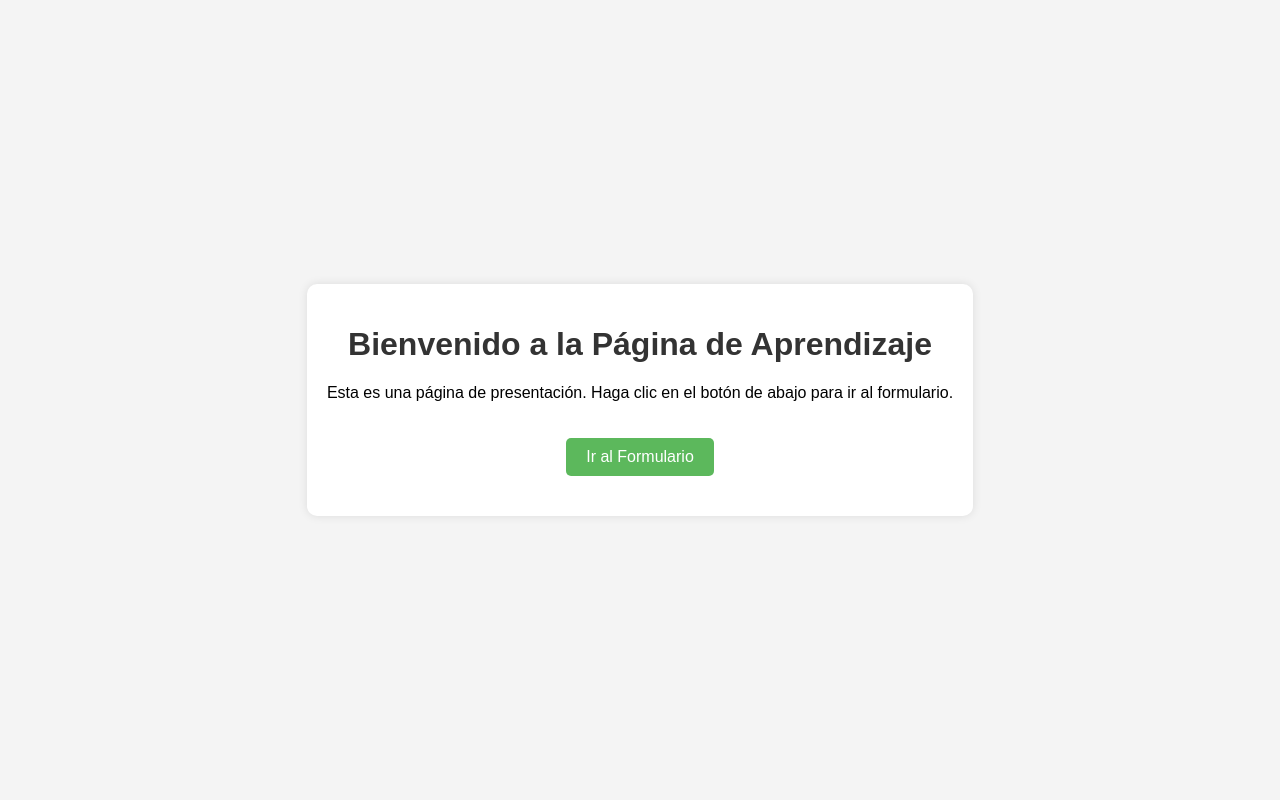
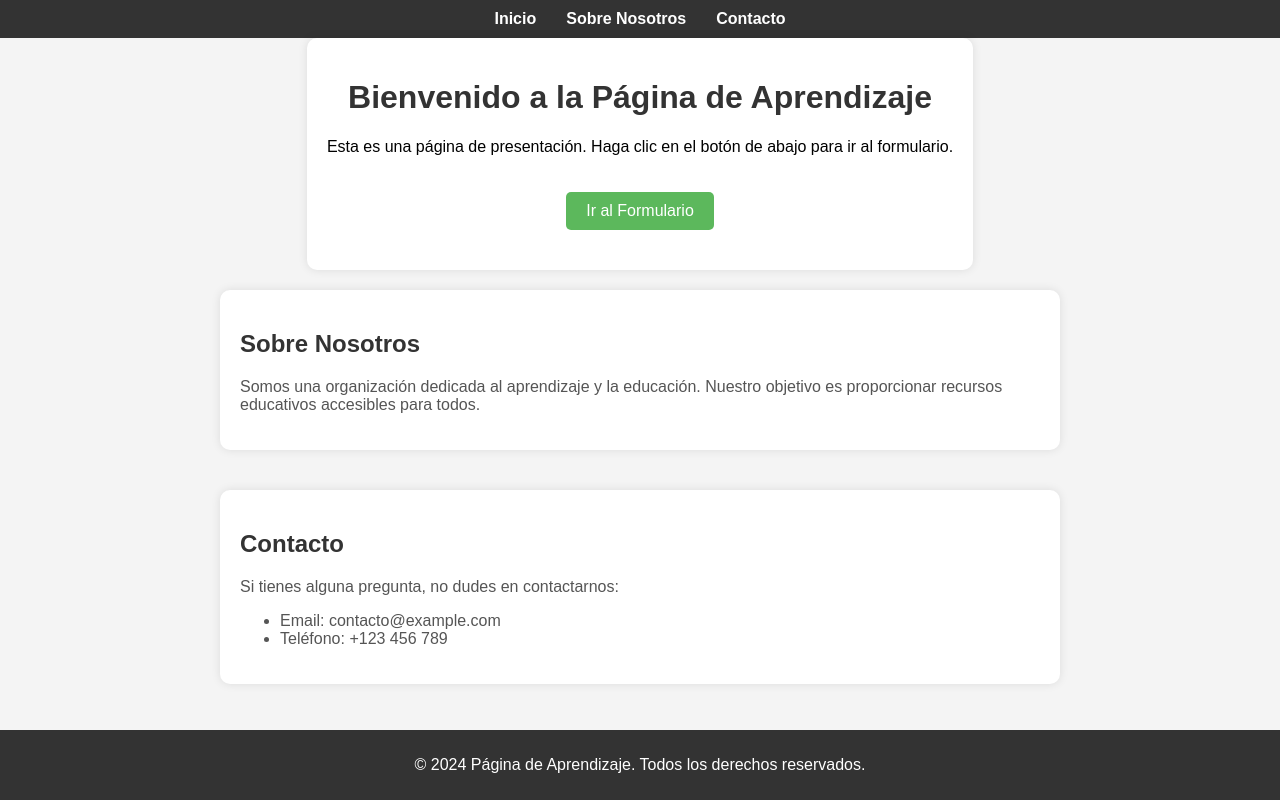
Before and after one commit to DavidLp95/primera-base-de-datos, a Flask app: page / in a window 1280 px wide. Run offline with Flask 3, Linux system fonts and the light colour scheme.

Commit message:
mejorando la pagina index y css

```diff
--- a/app.py
+++ b/app.py
@@ -15,7 +15,7 @@ db_config = {
     'port': 3307
 }
 
-# se modifica el pueto raiz ----------
+# se modifica el pueto raiz html----------
 @app.route('/')
 def index():
     return render_template('index.html')
--- a/static/styles.css
+++ b/static/styles.css
@@ -5,9 +5,28 @@ body {
     margin: 0;
     padding: 0;
     display: flex;
-    justify-content: center;
+    flex-direction: column;
     align-items: center;
-    height: 100vh;
+    justify-content: flex-start;
+    min-height: 100vh;
+}
+
+/* Estilos de la barra de navegación */
+header {
+    background-color: #333;
+    width: 100%;
+    padding: 10px 0;
+}
+
+/* Estilos del pie de página */
+footer {
+    background-color: #333;
+    color: white;
+    padding: 10px 0;
+    text-align: center;
+    width: 100%;
+    position: absolute;
+    bottom: 0;
 }
 
 /* Estilos del contenedor principal */
@@ -17,26 +36,9 @@ body {
     padding: 20px;
     border-radius: 10px;
     box-shadow: 0 0 10px rgba(0, 0, 0, 0.1);
-
-    /* Estilos para el botón de navegación */
-.button {
-    display: inline-block;
-    padding: 10px 20px;
-    margin: 20px 0;
-    font-size: 16px;
-    color: white;
-    background-color: #5cb85c;
-    border: none;
-    border-radius: 5px;
-    text-decoration: none;
-    cursor: pointer;
-}
-.button:hover {
-    background-color: #4cae4c;
-}
 }
 
-/* Estilos del contenedor del formulario */
+/* Estilos del formulario */
 form {
     background-color: #ffffff;
     padding: 20px;
@@ -49,7 +51,6 @@ form {
 /* Estilos de los títulos */
 h1 {
     color: #333;
-    text-align: center;
 }
 
 /* Estilos de los labels y inputs */
@@ -82,3 +83,62 @@ input[type="submit"] {
 input[type="submit"]:hover {
     background-color: #4cae4c;
 }
+
+/* Estilos para los botones */
+.button {
+    display: inline-block;
+    padding: 10px 20px;
+    margin: 20px 0;
+    font-size: 16px;
+    color: white;
+    background-color: #5cb85c;
+    border: none;
+    border-radius: 5px;
+    text-decoration: none;
+    cursor: pointer;
+}
+
+.button:hover {
+    background-color: #4cae4c;
+}
+
+/* Estilos de las secciones */
+section {
+    background-color: #ffffff;
+    padding: 20px;
+    margin: 20px 0;
+    width: 80%;
+    max-width: 800px;
+    border-radius: 10px;
+    box-shadow: 0 0 10px rgba(0, 0, 0, 0.1);
+}
+
+section h2 {
+    color: #333;
+}
+
+section p, section ul {
+    color: #555;
+}
+
+nav ul {
+    list-style: none;
+    display: flex;
+    justify-content: center;
+    padding: 0;
+    margin: 0;
+}
+
+nav ul li {
+    margin: 0 15px;
+}
+
+nav ul li a {
+    color: white;
+    text-decoration: none;
+    font-weight: bold;
+}
+
+nav ul li a:hover {
+    text-decoration: underline;
+}
--- a/templates/formulario.html
+++ b/templates/formulario.html
@@ -25,5 +25,6 @@
         <input type="submit" value="Enviar">
 
     </form>
+    <a href="{{ url_for('index')}}" class="button"> volver pagina de inicio</a>
 </body>
 </html>
--- a/templates/index.html
+++ b/templates/index.html
@@ -7,10 +7,38 @@
     <link rel="stylesheet" href="/static/styles.css">
 </head>
 <body>
+    <header>
+        <nav>
+            <ul>
+                <li><a href="/">Inicio</a></li>
+                <li><a href="#about">Sobre Nosotros</a></li>
+                <li><a href="#contact">Contacto</a></li>
+            </ul>
+        </nav>
+    </header>
+
     <div class="container">
         <h1>Bienvenido a la Página de Aprendizaje</h1>
         <p>Esta es una página de presentación. Haga clic en el botón de abajo para ir al formulario.</p>
         <a href="{{ url_for('formulario') }}" class="button">Ir al Formulario</a>
     </div>
+
+    <section id="about">
+        <h2>Sobre Nosotros</h2>
+        <p>Somos una organización dedicada al aprendizaje y la educación. Nuestro objetivo es proporcionar recursos educativos accesibles para todos.</p>
+    </section>
+
+    <section id="contact">
+        <h2>Contacto</h2>
+        <p>Si tienes alguna pregunta, no dudes en contactarnos:</p>
+        <ul>
+            <li>Email: contacto@example.com</li>
+            <li>Teléfono: +123 456 789</li>
+        </ul>
+    </section>
+
+    <footer>
+        <p>&copy; 2024 Página de Aprendizaje. Todos los derechos reservados.</p>
+    </footer>
 </body>
 </html>
```
